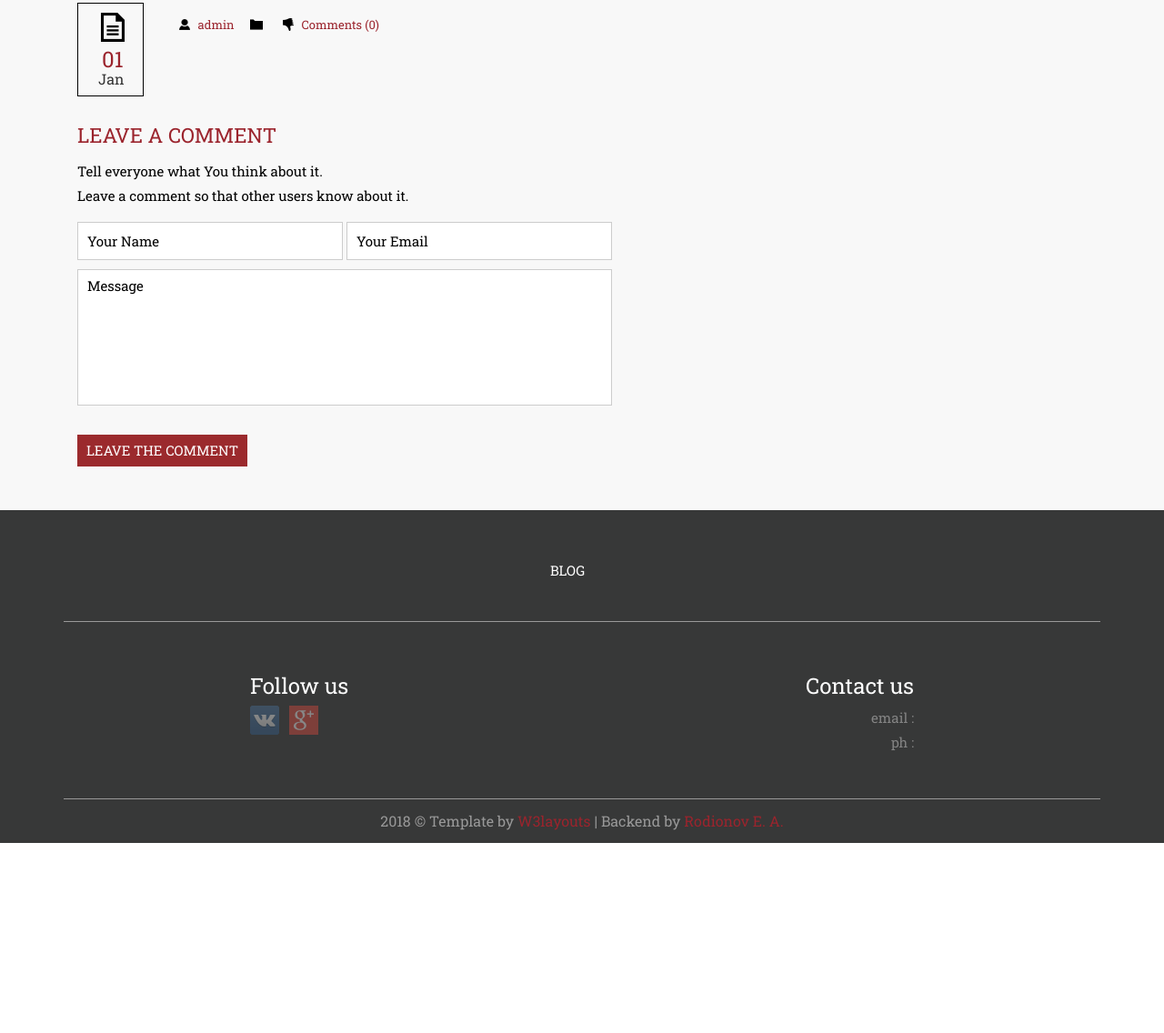
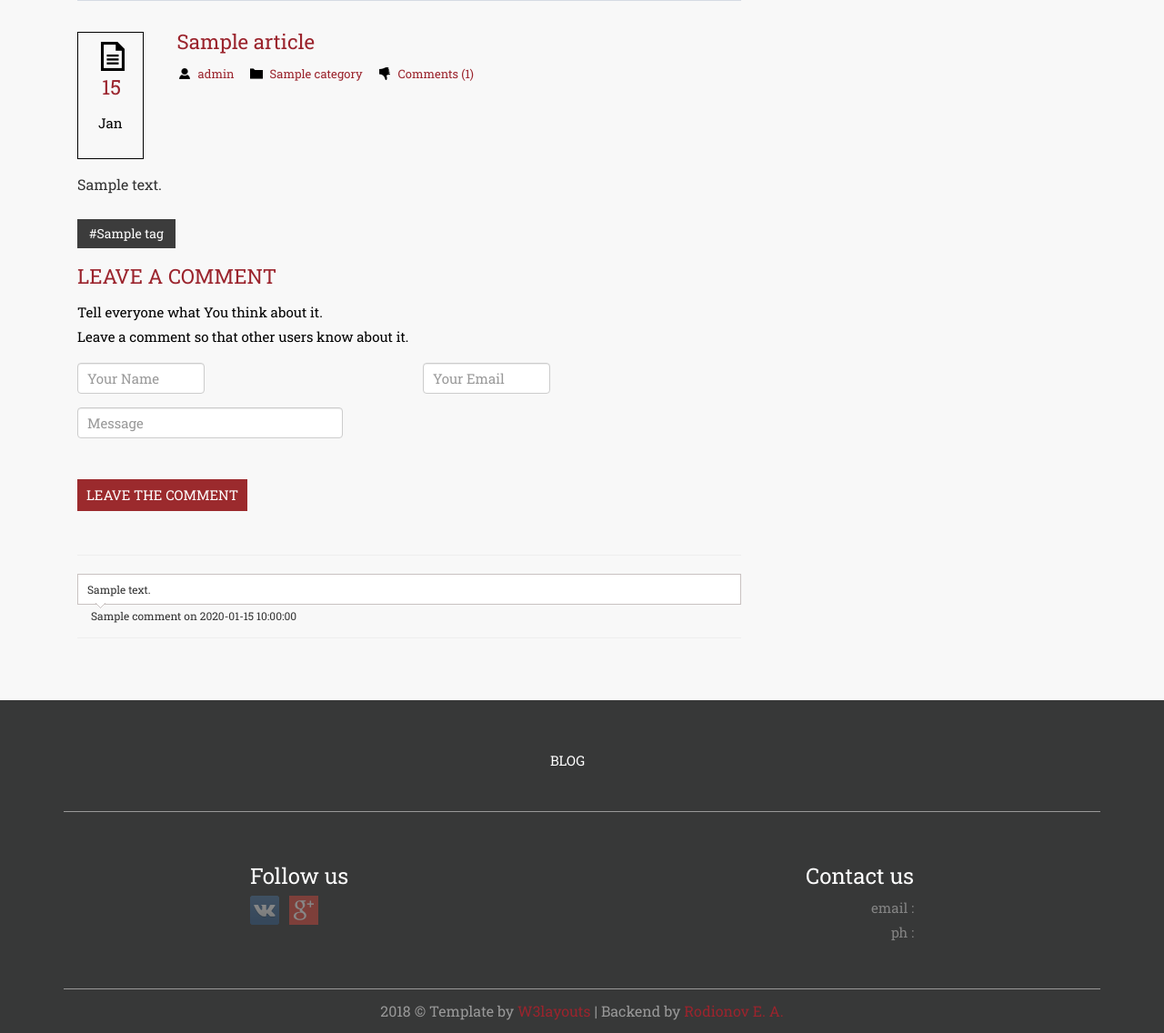
Before and after one commit to Razevel/s-blog, a Yii app: template views/blog/article.php in a window 1280 px wide. Shown: the part 706-1842 px from the top of the page at 91% size. Before the commit the page ends 1633 px from the top, so only its background shows below. Run offline with PHP 8.4 and a stand-in for Yii, Linux system fonts and the light colour scheme; the template is opened without the code that fills it: most values are stand-ins (such as "Sample title", 1, 10 or a date in 2020); grey boxes marked "Sample" are stand-in pictures; form fields are guessed from the names that the template uses; data that the repository does not hold is empty; some libraries are stand-ins or nearby versions; some web fonts are replaced.

Commit message:
added: comments

```diff
--- a/config/db.php
+++ b/config/db.php
@@ -4,7 +4,7 @@
     'class' => 'yii\db\Connection',
     'dsn' => 'mysql:host=localhost;dbname=smile_blog',
     'username' => 'root',
-    'password' => '',
+    'password' => 'QWAZERTY1p',
     'charset' => 'utf8',
 
     // Schema cache options (for production environment)
--- a/config/params.php
+++ b/config/params.php
@@ -39,7 +39,7 @@
 
     'popularArticles' => [
         'count' => '4',
-        'cacheTime' => '5*60',
+        'cacheTime' => '0',
     ],
 
     'popularTags' => [
--- a/models/Article.php
+++ b/models/Article.php
@@ -75,6 +75,11 @@
         return $this->hasOne(Category::className(), ['id' => 'category_id']);
     }
 
+    public function getComments()
+    {
+        return $this->hasMany(Comment::className(), ['article_id' => 'id']);
+    }
+
 
     public function getTags()
     {
--- a/views/Blog/index.php
+++ b/views/Blog/index.php
@@ -48,7 +48,7 @@
 			  	</li>
 				<li>
 					<span class="comm"> </span>
-					<a href="<?=Url::to(['blog/article', 'id' => $article['id'], '#' => 'comments'])?>"><?=Yii::t('app', 'Comments')?> (0)</a>
+					<a href="<?=Url::to(['blog/article', 'id' => $article['id'], '#' => 'comments'])?>"><?=Yii::t('app', 'Comments')?> (<?=count($article['comments'])?>)</a>
 				</li>
 			</ul>
 			<p><?=StringHelper::truncate(Html::encode($article['text']), 150, '...')?></p>
--- a/views/blog/article.php
+++ b/views/blog/article.php
@@ -1,19 +1,23 @@
 <?php
 
 use app\components\CategoryNav\CategoryNav;
-
+use app\models\Comment;
 use yii\helpers\StringHelper;
 use yii\helpers\Url;
 use yii\helpers\Html;
-
+use yii\widgets\ActiveForm;
 $this->title =  StringHelper::truncate(Html::encode($model['article']['title']), 50, '...').' - SmileBlog.ru';
 
-
+$comment_model = new Comment();
 $article = $model['article'];
 $img_path = Url::to('@web/images/articles/'.$article['image']);
 $pub_time = strtotime($article['pub_date']);
 
 ?>
+
+
+<div class="blog-contact" id="blog-contact" style="margin-bottom: 3em">
+
 
 <img src="<?=$img_path?>" alt="<?=$article['title']?>"/>
 <div class="blog-grid">
@@ -31,11 +35,11 @@
 			  	</li>
 			  	<li>
 			  		<span class="box"> </span>
-			  		<a href="#"><?=Html::encode($article->category['title'])?></a>
+			  		<a href="<?=Url::to(['blog/category', 'id' => $article->category['id']])?>"><?=Html::encode($article->category['title'])?></a>
 			  	</li>
 				<li>
 					<span class="comm"> </span>
-					<a href="#"><?=Yii::t('app', 'Comments')?> (0)</a>
+					<a href="#comments"><?=Yii::t('app', 'Comments')?> (<?=count($article['comments'])?>)</a>
 				</li>
 			</ul>
 	</div>
@@ -57,16 +61,49 @@
 	</ul>
 </div>
 
-<div class="blog-contact">
-	<a name="comments"></a>
-    <h3><?=Yii::t('app', 'LEAVE A COMMENT')?></h3>
+<?php
+$comment = new Comment();
+$form = ActiveForm::begin([
+	'action' => Url::to(['blog/add-comment', 'id' => $model['article']['id']])
+]);
+?>
+	<h3><?=Yii::t('app', 'LEAVE A COMMENT')?></h3>
     <p>
     	<?=Yii::t('app', 'Tell everyone what You think about it.')?><br>
     	<?=Yii::t('app', 'Leave a comment so that other users know about it.')?>
     </p>
-    <input type="text" value="<?=Yii::t('app', 'Your Name')?>" onfocus="this.value = '';" onblur="if (this.value == '') {this.value = <?=Yii::t('app', 'Your Name')?>;}"/>
-    <input type="text" value="<?=Yii::t('app', 'Your Email')?>" onfocus="this.value = '';" onblur="if (this.value == '') {this.value = <?=Yii::t('app', 'Your Email')?>;}"/>
-    <textarea onfocus="this.value = '';" onblur="if (this.value == '') {this.value = <?=Yii::t('app', 'Message')?>'';}"/><?=Yii::t('app', 'Message')?></textarea>
-    <input type="submit" value="<?=Yii::t('app', 'LEAVE THE COMMENT')?>">
+   	<div class="row">
+   		<div class="col-md-6 col-xs-12 col-sm-6">
+	<?= $form->field($comment, 'name')->textInput([
+			    	'maxlength' => true,
+			    	'placeholder' => Yii::t('app', 'Your Name'),
+	])->label(false) ?>
+	</div>
+		<div class="col-md-6 col-xs-12 col-sm-6">
+	<?= $form->field($comment, 'email')->textInput([
+			    	'maxlength' => true,
+			    	'placeholder' => Yii::t('app', 'Your Email'),
+	])->label(false) ?>
+    </div>
+	</div>
+	<?= $form->field($comment, 'text')->textInput([
+    	'maxlength' => true,
+    	'placeholder' => Yii::t('app', 'Message'),
+    ])->label(false) ?>
+
+    <input type="submit" id="submit-comment" value="<?=Yii::t('app', 'LEAVE THE COMMENT')?>">
+
+<?php ActiveForm::end(); ?>
 </div>
+<hr>
+<a name="comments"></a>
+<?php foreach ($model['comments'] as $comment): ?>
+<div class="bubble">
+	<blockquote>
+		<p><?=$comment['text']?></p>
+	</blockquote>
+	<cite><strong><?=$comment['name']?></strong> on <?=$comment['pub_date_time']?></cite>
+</div>
+<hr>
+<?php endforeach;?>
 <div class="clearfix"> </div>
--- a/views/blog/search.php
+++ b/views/blog/search.php
@@ -93,7 +93,7 @@
 				  	</li>
 					<li>
 						<span class="comm"> </span>
-						<a href="<?=Url::to(['blog/article', 'id' => $article['id'], '#' => 'comments'])?>"><?=Yii::t('app', 'Comments')?> (0)</a>
+						<a href="<?=Url::to(['blog/article', 'id' => $article['id'], '#' => 'comments'])?>"><?=Yii::t('app', 'Comments')?> (<?=count($article['comments'])?>)</a>
 					</li>
 				</ul>
 				<p><?=StringHelper::truncate(Html::encode($article['text']), 150, '...')?></p>
--- a/web/css/style.css
+++ b/web/css/style.css
@@ -369,6 +369,33 @@
 	padding: 8px 15px;
 }
 /*--news end here--*/
+/* Normal Bubble */
+div.bubble {
+	width: auto;
+	font-size: 0.75em;
+	margin-bottom: 24px;
+}
+
+div.bubble blockquote {
+	margin: 0px;
+	padding: 0px;
+	border: 1px solid #c9c2c1;
+	background-color: #fff;
+}
+
+div.bubble blockquote p {
+	margin: 10px;
+	padding: 0px;
+}
+
+div.bubble cite {
+	position: relative;
+	margin: 0px;
+	padding: 7px 0px 0px 15px;
+	top: 6px;
+	background: transparent url(../images/tip.gif) no-repeat 20px 0;
+	font-style: normal;
+}
 /*--footer start here--*/
 .footer-left h3 a{
 	text-decoration :none;
@@ -2617,4 +2644,14 @@
 	margin: 6em 0em 0px 2em;
 }
 }
-/*--media quiries end here--*/
+
+#comment-name{
+	width: 100%;
+}
+#comment-email{
+	width: 100%;
+
+}
+#comment-text{
+	width: 100%;
+}
--- a/web/index.php
+++ b/web/index.php
@@ -6,7 +6,7 @@
 
 require __DIR__ . '/../vendor/autoload.php';
 require __DIR__ . '/../vendor/yiisoft/yii2/Yii.php';
-
+date_default_timezone_set('Europe/Moscow');
 $config = require __DIR__ . '/../config/web.php';
 
 (new yii\web\Application($config))->run();
```
Also changed, not shown: controllers/BlogController.php (+38 -7 lines), models/Comment.php (added, +66 -0 lines), views/blog/_emailValidating.php (renamed from views/blog/_emailValidateing.php), web/images/tip.gif (added).
